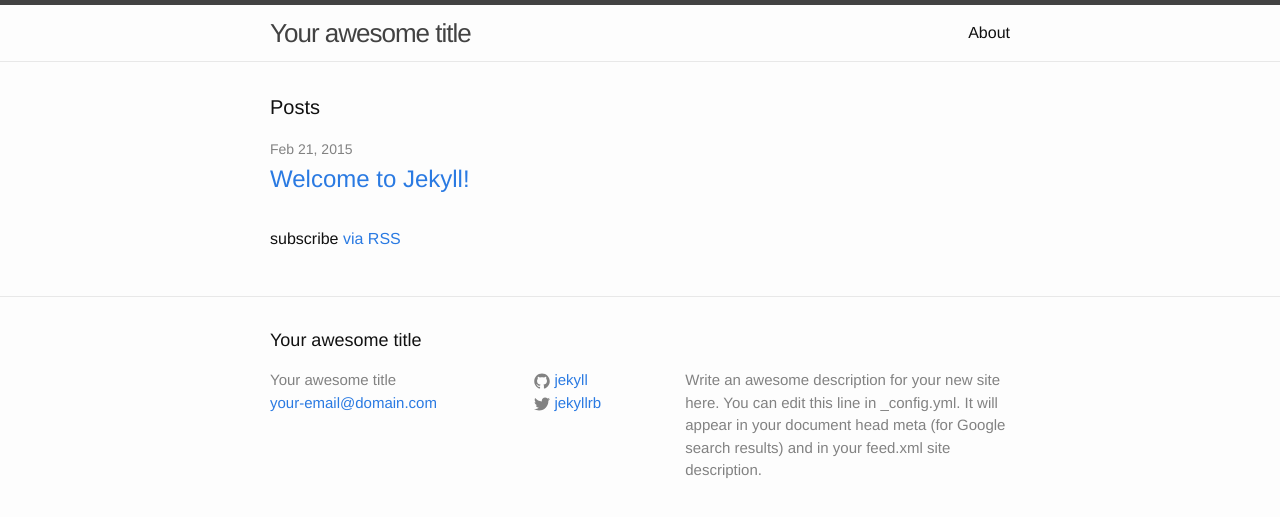
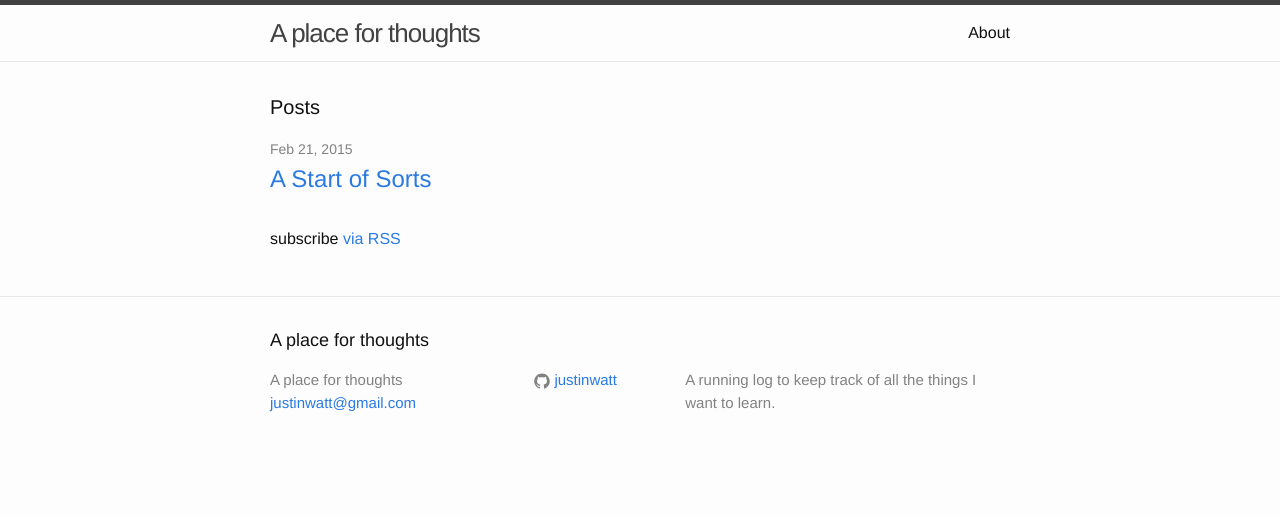
Before and after one commit to JustinWatt/JustinWatt.github.io, a Jekyll site: the page built from index.html, in a window 1280 px wide. Shown: the top 517 px of the page. Built offline with Jekyll 4.4.1, drawn with Linux system fonts in a browser that asks for light colours.

```diff
--- a/_config.yml
+++ b/_config.yml
@@ -1,14 +1,10 @@
 # Site settings
-title: Your awesome title
-email: your-email@domain.com
+title: A place for thoughts
+email: justinwatt@gmail.com
 description: > # this means to ignore newlines until "baseurl:"
-  Write an awesome description for your new site here. You can edit this
-  line in _config.yml. It will appear in your document head meta (for
-  Google search results) and in your feed.xml site description.
+  A running log to keep track of all the things I want to learn.
 baseurl: "" # the subpath of your site, e.g. /blog/
-url: "http://yourdomain.com" # the base hostname & protocol for your site
-twitter_username: jekyllrb
-github_username:  jekyll
+github_username:  justinwatt
 
 # Build settings
 markdown: kramdown
```
Also changed, not shown: _posts/2015-02-21-acquainted-with-jekyll.markdown (added, +9 -0 lines), _posts/2015-02-21-welcome-to-jekyll.markdown (deleted, +0 -25 lines).
